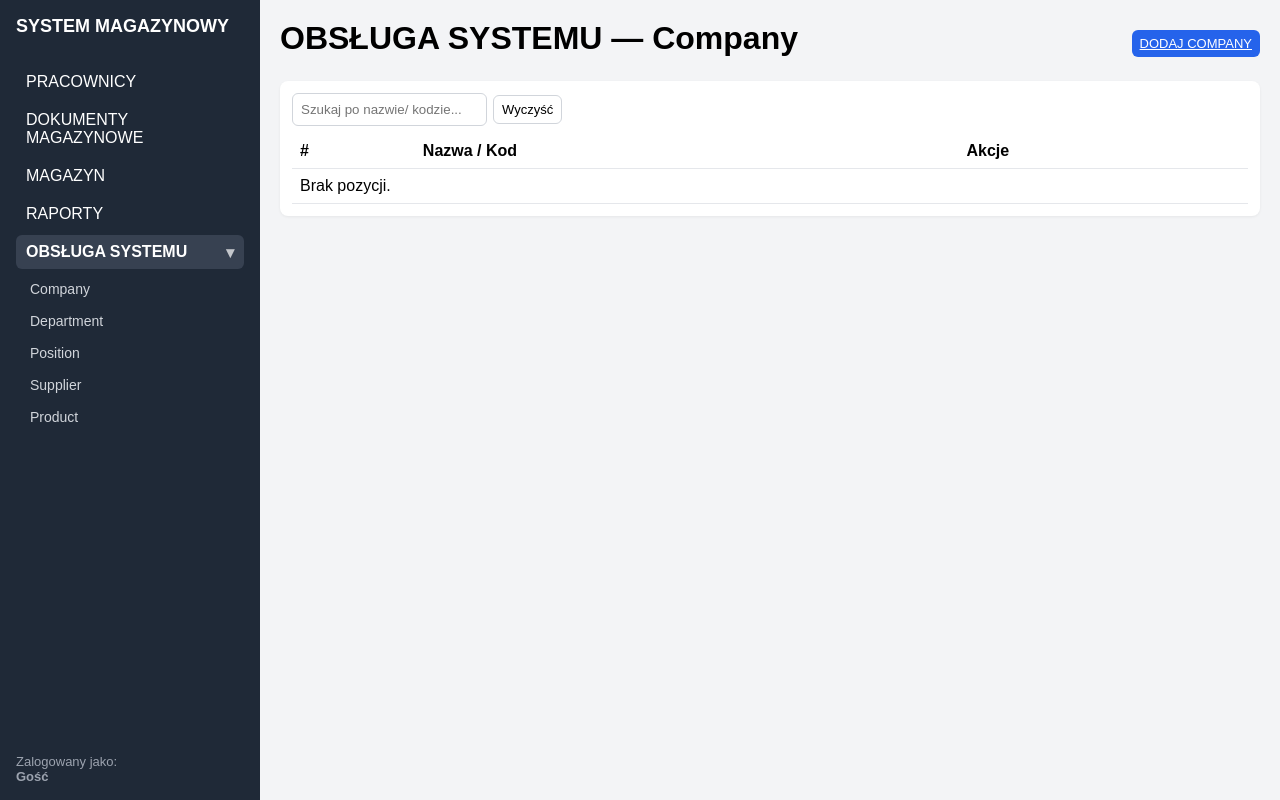
After one commit to Ceva445/szafa, a Django app: page /core/company/ in a window 1280 px wide, after a click that opens the changed part. The commit adds this page. Run offline with Django 5.2, Linux system fonts and the light colour scheme; data that the repository does not hold is empty.

Commit message:
Added ui and views for core app

```diff
--- a/core/urls.py
+++ b/core/urls.py
@@ -1,5 +1,74 @@
-from django.urls import path, include
-
-urlpatterns = []
+from django.urls import path
+from . import views
 
 app_name = "core"
+
+urlpatterns = [
+    # Company
+    path("company/", views.CompanyListView.as_view(), name="company_list"),
+    path("company/add/", views.CompanyCreateView.as_view(), name="company_add"),
+    path(
+        "company/<int:pk>/edit/",
+        views.CompanyUpdateView.as_view(),
+        name="company_update",
+    ),
+    path(
+        "company/<int:pk>/delete/",
+        views.CompanyDeleteView.as_view(),
+        name="company_delete",
+    ),
+    # Department
+    path("department/", views.DepartmentListView.as_view(), name="department_list"),
+    path(
+        "department/add/", views.DepartmentCreateView.as_view(), name="department_add"
+    ),
+    path(
+        "department/<int:pk>/edit/",
+        views.DepartmentUpdateView.as_view(),
+        name="department_update",
+    ),
+    path(
+        "department/<int:pk>/delete/",
+        views.DepartmentDeleteView.as_view(),
+        name="department_delete",
+    ),
+    # Position
+    path("position/", views.PositionListView.as_view(), name="position_list"),
+    path("position/add/", views.PositionCreateView.as_view(), name="position_add"),
+    path(
+        "position/<int:pk>/edit/",
+        views.PositionUpdateView.as_view(),
+        name="position_update",
+    ),
+    path(
+        "position/<int:pk>/delete/",
+        views.PositionDeleteView.as_view(),
+        name="position_delete",
+    ),
+    # Supplier
+    path("supplier/", views.SupplierListView.as_view(), name="supplier_list"),
+    path("supplier/add/", views.SupplierCreateView.as_view(), name="supplier_add"),
+    path(
+        "supplier/<int:pk>/edit/",
+        views.SupplierUpdateView.as_view(),
+        name="supplier_update",
+    ),
+    path(
+        "supplier/<int:pk>/delete/",
+        views.SupplierDeleteView.as_view(),
+        name="supplier_delete",
+    ),
+    # Product
+    path("product/", views.ProductListView.as_view(), name="product_list"),
+    path("product/add/", views.ProductCreateView.as_view(), name="product_add"),
+    path(
+        "product/<int:pk>/edit/",
+        views.ProductUpdateView.as_view(),
+        name="product_update",
+    ),
+    path(
+        "product/<int:pk>/delete/",
+        views.ProductDeleteView.as_view(),
+        name="product_delete",
+    ),
+]
--- a/core/views.py
+++ b/core/views.py
@@ -1,3 +1,250 @@
-from django.shortcuts import render
+from django.shortcuts import render, redirect, get_object_or_404
+from django.views import View
+from django.urls import reverse
+from django.contrib import messages
+from .models import Company, Department, Position, Supplier, Product
+from .forms import CompanyForm, DepartmentForm, PositionForm, SupplierForm, ProductForm
 
-# Create your views here.
+
+# --- reusable base classes ---
+class BaseListView(View):
+    model = None
+    template_name = "core/list.html"
+    context_object_name = "objects"
+    active = "system"  # for base.html active menu
+
+    def get_queryset(self):
+        return self.model.objects.all().order_by("id")
+
+    def get(self, request, *args, **kwargs):
+        qs = self.get_queryset()
+        ctx = {
+            "objects": qs,
+            "model_name": self.model._meta.model_name,
+            "model_verbose": getattr(
+                self.model._meta, "verbose_name_plural", self.model.__name__ + "s"
+            ).title(),
+            "active": self.active,
+            "add_url": reverse(f"core:{self.model._meta.model_name}_add"),
+        }
+        return render(request, self.template_name, ctx)
+
+
+class BaseCreateView(View):
+    model = None
+    form_class = None
+    template_name = "core/form.html"
+    success_url_name = None
+    active = "system"
+
+    def get(self, request, *args, **kwargs):
+        form = self.form_class()
+        ctx = {
+            "form": form,
+            "active": self.active,
+            "creating": True,
+            "model_name": self.model._meta.model_name,
+            "cancel_url": reverse(f"core:{self.model._meta.model_name}_list"),
+        }
+        return render(request, self.template_name, ctx)
+
+    def post(self, request, *args, **kwargs):
+        form = self.form_class(request.POST)
+        if form.is_valid():
+            obj = form.save()
+            messages.success(request, f"{self.model.__name__} збережено.")
+            return redirect(reverse(self.success_url_name))
+        ctx = {
+            "form": form,
+            "active": self.active,
+            "creating": True,
+            "model_name": self.model._meta.model_name,
+            "cancel_url": reverse(f"core:{self.model._meta.model_name}_list"),
+        }
+        return render(request, self.template_name, ctx)
+
+
+class BaseUpdateView(View):
+    model = None
+    form_class = None
+    template_name = "core/form.html"
+    success_url_name = None
+    active = "system"
+
+    def get_object(self, pk):
+        return get_object_or_404(self.model, pk=pk)
+
+    def get(self, request, pk, *args, **kwargs):
+        obj = self.get_object(pk)
+        form = self.form_class(instance=obj)
+        ctx = {
+            "form": form,
+            "object": obj,
+            "active": self.active,
+            "creating": False,
+            "model_name": self.model._meta.model_name,
+            "cancel_url": reverse(f"core:{self.model._meta.model_name}_list"),
+        }
+        return render(request, self.template_name, ctx)
+
+    def post(self, request, pk, *args, **kwargs):
+        obj = self.get_object(pk)
+        form = self.form_class(request.POST, instance=obj)
+        if form.is_valid():
+            form.save()
+            messages.success(request, f"{self.model.__name__} оновлено.")
+            return redirect(reverse(self.success_url_name))
+        ctx = {
+            "form": form,
+            "object": obj,
+            "active": self.active,
+            "creating": False,
+            "model_name": self.model._meta.model_name,
+            "cancel_url": reverse(f"core:{self.model._meta.model_name}_list"),
+        }
+        return render(request, self.template_name, ctx)
+
+
+class BaseDeleteView(View):
+    model = None
+    template_name = "core/confirm_delete.html"
+    success_url_name = None
+    active = "system"
+
+    def get_object(self, pk):
+        return get_object_or_404(self.model, pk=pk)
+
+    def get(self, request, pk, *args, **kwargs):
+        obj = self.get_object(pk)
+        ctx = {
+            "object": obj,
+            "active": self.active,
+            "list_url": reverse(f"core:{self.model._meta.model_name}_list"),
+        }
+        return render(request, self.template_name, ctx)
+
+    def post(self, request, pk, *args, **kwargs):
+        obj = self.get_object(pk)
+        obj.delete()
+        messages.success(request, f"{self.model.__name__} видалено.")
+        return redirect(reverse(self.success_url_name))
+
+
+# --- Конкретні view'и для Company (аналоги для інших моделей) ---
+
+
+class CompanyListView(BaseListView):
+    model = Company
+    active = "system"
+
+
+class CompanyCreateView(BaseCreateView):
+    model = Company
+    form_class = CompanyForm
+    success_url_name = "core:company_list"
+    active = "system"
+
+
+class CompanyUpdateView(BaseUpdateView):
+    model = Company
+    form_class = CompanyForm
+    success_url_name = "core:company_list"
+    active = "system"
+
+
+class CompanyDeleteView(BaseDeleteView):
+    model = Company
+    success_url_name = "core:company_list"
+    active = "system"
+
+
+# --- Department ---
+class DepartmentListView(BaseListView):
+    model = Department
+    active = "system"
+
+
+class DepartmentCreateView(BaseCreateView):
+    model = Department
+    form_class = DepartmentForm
+    success_url_name = "core:department_list"
+    active = "system"
+
+
+class DepartmentUpdateView(BaseUpdateView):
+    model = Department
+    form_class = DepartmentForm
+    success_url_name = "core:department_list"
+    active = "system"
+
+
+class DepartmentDeleteView(BaseDeleteView):
+    model = Department
+    success_url_name = "core:department_list"
+    active = "system"
+
+
+# --- Position ---
+class PositionListView(BaseListView):
+    model = Position
+
+
+class PositionCreateView(BaseCreateView):
+    model = Position
+    form_class = PositionForm
+    success_url_name = "core:position_list"
+
+
+class PositionUpdateView(BaseUpdateView):
+    model = Position
+    form_class = PositionForm
+    success_url_name = "core:position_list"
+
+
+class PositionDeleteView(BaseDeleteView):
+    model = Position
+    success_url_name = "core:position_list"
+
+
+# --- Supplier ---
+class SupplierListView(BaseListView):
+    model = Supplier
+
+
+class SupplierCreateView(BaseCreateView):
+    model = Supplier
+    form_class = SupplierForm
+    success_url_name = "core:supplier_list"
+
+
+class SupplierUpdateView(BaseUpdateView):
+    model = Supplier
+    form_class = SupplierForm
+    success_url_name = "core:supplier_list"
+
+
+class SupplierDeleteView(BaseDeleteView):
+    model = Supplier
+    success_url_name = "core:supplier_list"
+
+
+# --- Product ---
+class ProductListView(BaseListView):
+    model = Product
+
+
+class ProductCreateView(BaseCreateView):
+    model = Product
+    form_class = ProductForm
+    success_url_name = "core:product_list"
+
+
+class ProductUpdateView(BaseUpdateView):
+    model = Product
+    form_class = ProductForm
+    success_url_name = "core:product_list"
+
+
+class ProductDeleteView(BaseDeleteView):
+    model = Product
+    success_url_name = "core:product_list"
--- a/templates/base.html
+++ b/templates/base.html
@@ -15,7 +15,7 @@
     }
     .sidebar {
       width: 260px;
-      background:#1f2937; /* темний фон */
+      background:#1f2937;
       color:#fff;
       padding: 16px;
       box-sizing: border-box;
@@ -33,9 +33,45 @@
       color:#fff;
       text-decoration:none;
       margin-bottom:4px;
+      cursor:pointer;
     }
-    .nav-link:hover { background: rgba(255,255,255,0.06); }
-    .nav-link.active { background:#374151; font-weight:600; }
+
+    .nav-link:hover { background: rgba(255, 255, 255, 0.06 );}
+    .nav-link.active {background: #374151;font-weight: 600; }
+
+    /* Submenu Styles */
+    .submenu {
+      margin-top: 6px;
+      margin-left: 6px;
+      display: none;
+      flex-direction: column;
+      gap: 4px;
+    }
+
+    .submenu a {
+      padding: 6px 8px;
+      font-size: 14px;
+      color: #d1d5db;
+      border-radius: 6px;
+      text-decoration: none;
+      display: block;
+    }
+
+    .submenu a:hover {
+      background: rgba(255, 255, 255, 0.04);
+      color: #fff;
+    }
+
+    .submenu.open {
+      display: flex;
+    }
+
+    .toggle-icon {
+      float: right;
+      opacity: 0.7;
+    }
+
+    /* Main Content Area */
     .main {
       flex:1 1 auto;
       background:#f3f4f6;
@@ -80,7 +116,22 @@
         <a href="" class="nav-link {% if active == 'documents' %}active{% endif %}">DOKUMENTY MAGAZYNOWE</a>
         <a href="" class="nav-link {% if active == 'warehouse' %}active{% endif %}">MAGAZYN</a>
         <a href="" class="nav-link {% if active == 'reports' %}active{% endif %}">RAPORTY</a>
-        <a href="" class="nav-link {% if active == 'system' %}active{% endif %}">OBSŁUGA SYSTEMU</a>
+
+        <!-- OBSŁUGA SYSTEMU з підменю -->
+        <div>
+          <div id="system-toggle" class="nav-link {% if active == 'system' %}active{% endif %}">
+            OBSŁUGA SYSTEMU
+            <span class="toggle-icon" id="system-toggle-icon">▸</span>
+          </div>
+
+          <div id="system-submenu" class="submenu" aria-hidden="true">
+            <a href="{% url 'core:company_list' %}">Company</a>
+            <a href="{% url 'core:department_list' %}">Department</a>
+            <a href="{% url 'core:position_list' %}">Position</a>
+            <a href="{% url 'core:supplier_list' %}">Supplier</a>
+            <a href="{% url 'core:product_list' %}">Product</a>
+          </div>
+        </div>
       </div>
 
       <div style="margin-top:auto; font-size:13px; color:#9ca3af;">
@@ -100,11 +151,48 @@
         </div>
       </div>
 
-      {% block content %}
-      <!-- content from child templates -->
-      {% endblock %}
+      {% block content %}{% endblock %}
     </main>
   </div>
+
+  <script>
+    // Submenu toggle with localStorage state so повторний клік згортає
+    (function(){
+      const toggle = document.getElementById('system-toggle');
+      const submenu = document.getElementById('system-submenu');
+      const icon = document.getElementById('system-toggle-icon');
+      const LS_KEY = 'sys_submenu_open_v1';
+
+      function setOpen(open){
+        if(open){
+          submenu.classList.add('open');
+          submenu.setAttribute('aria-hidden', 'false');
+          icon.textContent = '▾';
+        } else {
+          submenu.classList.remove('open');
+          submenu.setAttribute('aria-hidden', 'true');
+          icon.textContent = '▸';
+        }
+      }
+
+      // restore state
+      try {
+        const saved = localStorage.getItem(LS_KEY);
+        setOpen(saved === '1');
+      } catch(e){ setOpen(false); }
+
+      toggle.addEventListener('click', function(){
+        const isOpen = submenu.classList.contains('open');
+        setOpen(!isOpen);
+        try { localStorage.setItem(LS_KEY, !isOpen ? '1' : '0'); } catch(e){}
+      });
+
+      // якщо користувач клікнув на іншу головну навігацію — згорнути підменю
+      document.querySelectorAll('.nav-section > a.nav-link').forEach(a=>{
+        a.addEventListener('click', ()=> setOpen(false));
+      });
+    })();
+  </script>
 
   {% block scripts %}{% endblock %}
 </body>
--- /dev/null
+++ b/templates/core/list.html
@@ -0,0 +1,57 @@
+{% extends "base.html" %}
+{% block title %}{{ model_name|title }} - OBSŁUGA SYSTEMU{% endblock %}
+{% block page_title %}OBSŁUGA SYSTEMU — {{ model_name|title }}{% endblock %}
+{% block active %}system{% endblock %}
+
+{% block topbar_actions %}
+  <a href="{{ add_url }}" class="btn primary small">DODAJ {{ model_name|upper }}</a>
+{% endblock %}
+
+{% block content %}
+<div class="card">
+  <div class="filter-row">
+    <div class="search">
+      <input type="text" id="q" placeholder="Szukaj po nazwie/ kodzie..." oninput="filterTable()" />
+      <button class="btn ghost small" onclick="document.getElementById('q').value='';filterTable();">Wyczyść</button>
+    </div>
+  </div>
+
+  <table class="table" id="main-table">
+    <thead>
+      <tr>
+        <th>#</th>
+        <th>Nazwa / Kod</th>
+        <th>Akcje</th>
+      </tr>
+    </thead>
+    <tbody>
+      {% for obj in objects %}
+      <tr>
+        <td>{{ obj.id }}</td>
+        <td>
+          {% if obj.code %}{{ obj.code }} - {% endif %}
+          {{ obj.name }}
+        </td>
+        <td class="actions">
+         <a href="{% url 'core:'|add:model_name|add:'_update' obj.id %}" class="btn small">✏️</a>
+        <a href="{% url 'core:'|add:model_name|add:'_delete' obj.id %}" class="btn small">🗑️</a>
+        </td>
+      </tr>
+      {% empty %}
+      <tr><td colspan="3">Brak pozycji.</td></tr>
+      {% endfor %}
+    </tbody>
+  </table>
+</div>
+
+<script>
+  function filterTable(){
+    const q = document.getElementById('q').value.toLowerCase();
+    const rows = document.querySelectorAll('#main-table tbody tr');
+    rows.forEach(r=>{
+      const txt = r.querySelector('td:nth-child(2)').textContent.toLowerCase();
+      r.style.display = txt.indexOf(q) !== -1 ? '' : 'none';
+    });
+  }
+</script>
+{% endblock %}
```
Also changed, not shown: core/forms.py (added, +41 -0 lines), templates/core/confirm_delete.html (added, +14 -0 lines), templates/core/form.html (added, +26 -0 lines).
